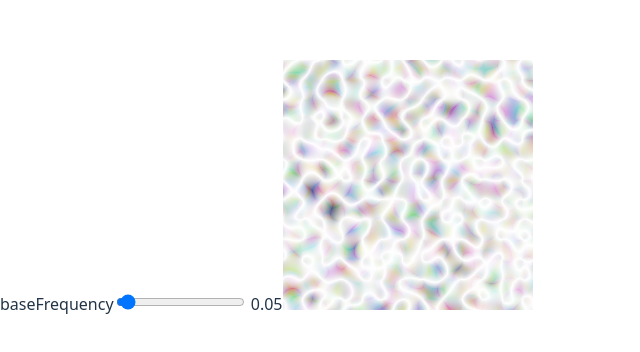
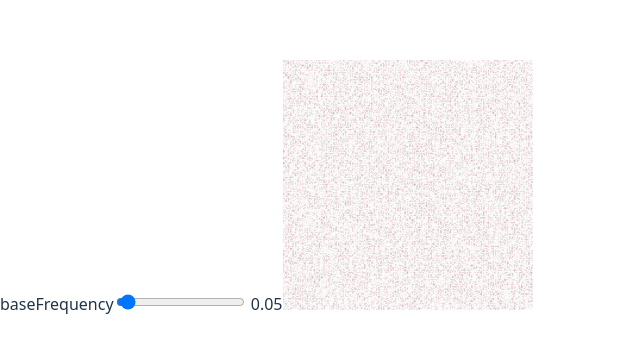
Before and after one commit to purrden/eirini.pro, a React (Vite) app: page / in a window 1280 px wide. Shown: the part 212-564 px from the top of the page, without its empty margins (0-640 px from the left). Built offline with nearby package versions, Linux system fonts and the light colour scheme.

Commit message:
on a way to beautiful grains

```diff
--- a/src/App.tsx
+++ b/src/App.tsx
@@ -3,14 +3,15 @@
 // import viteLogo from '/vite.svg'
 // import './App.css'
 
-import {useEffect} from "react";
+import { useEffect } from "react";
 
 function App() {
-
   useEffect(() => {
     // baseFrequency Control
-    (function() {
-      const bFControl = document.getElementById("bFControl") as HTMLInputElement;
+    (function () {
+      const bFControl = document.getElementById(
+        "bFControl",
+      ) as HTMLInputElement;
       const bFSVG = document.querySelector("#bFControl ~ svg") as SVGElement;
       const effect = bFSVG?.querySelector("feTurbulence");
       const val = document.querySelector("#value");
@@ -19,11 +20,11 @@ function App() {
       bFControl?.addEventListener("input", updatebFSVG);
 
       function updatebFSVG() {
-        let v = bFControl.value;
+        const v = bFControl.value;
 
         if (!val) {
           console.log();
-          return
+          return;
         }
 
         val.innerText = v;
@@ -31,25 +32,43 @@ function App() {
         effect?.setAttribute("baseFrequency", v);
       }
     })();
-  }, [])
+  }, []);
 
   return (
     <div className="wrapper">
       <label htmlFor="bFControl">baseFrequency</label>
-        <input type="range" min="0.01" max="1" value="0.05" step="0.01" id="bFControl"/> <span id="value">0.05</span>
-
-
+      <input
+        type="range"
+        min="0.01"
+        max="1"
+        value="0.05"
+        step="0.01"
+        id="bFControl"
+      />{" "}
+      <span id="value">0.05</span>
       <svg width="250" height="250">
-
-          <filter id='noise' x='0%' y='0%' width='100%' height='100%'>
-            <feTurbulence baseFrequency="0.05"/>
+        <filter id="noise" x="0%" y="0%" width="100%" height="100%">
+          <feTurbulence baseFrequency={0.42} />
+          <feColorMatrix
+            type="matrix"
+            values="0.7 0 0 0 0
+                    0 0 0 0 0
+                    0 0 0 0 0
+                    0 0 0 0.4 0"
+          />
         </filter>
 
-          <rect x="0" y="0" width="100%" height="100%" filter="url(#noise)" fill="none"/>
-
+        <rect
+          x="0"
+          y="0"
+          width="100%"
+          height="100%"
+          filter="url(#noise)"
+          fill="#CF6F70"
+        />
       </svg>
     </div>
-)
+  );
 }
 
-export default App
+export default App;
```
Also changed, not shown: src/App.css (+9 -7 lines), .zed/settings.json (added), src/components/Page.tsx (added). Lines whose indentation alone changed are shown as unchanged.
